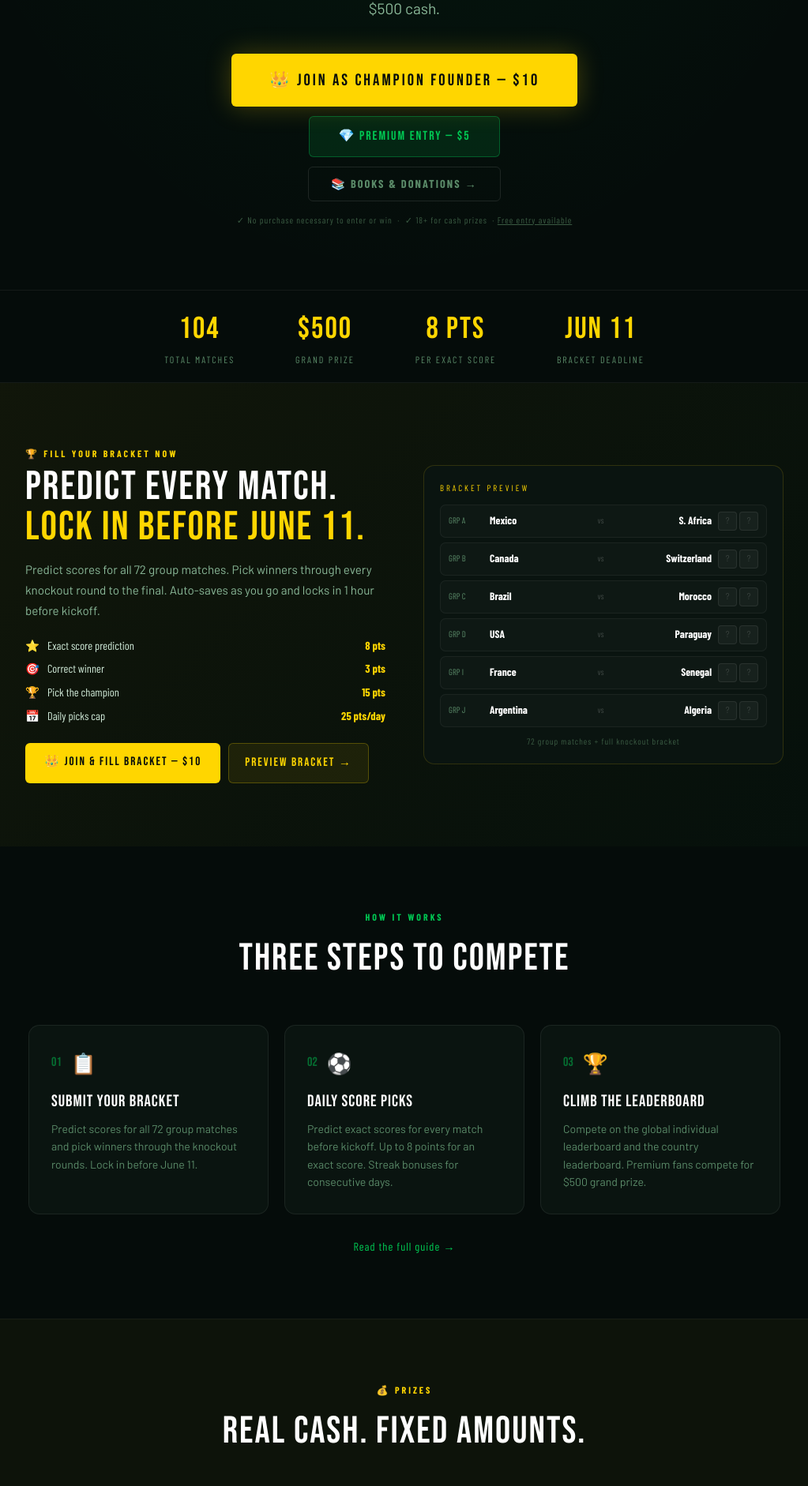
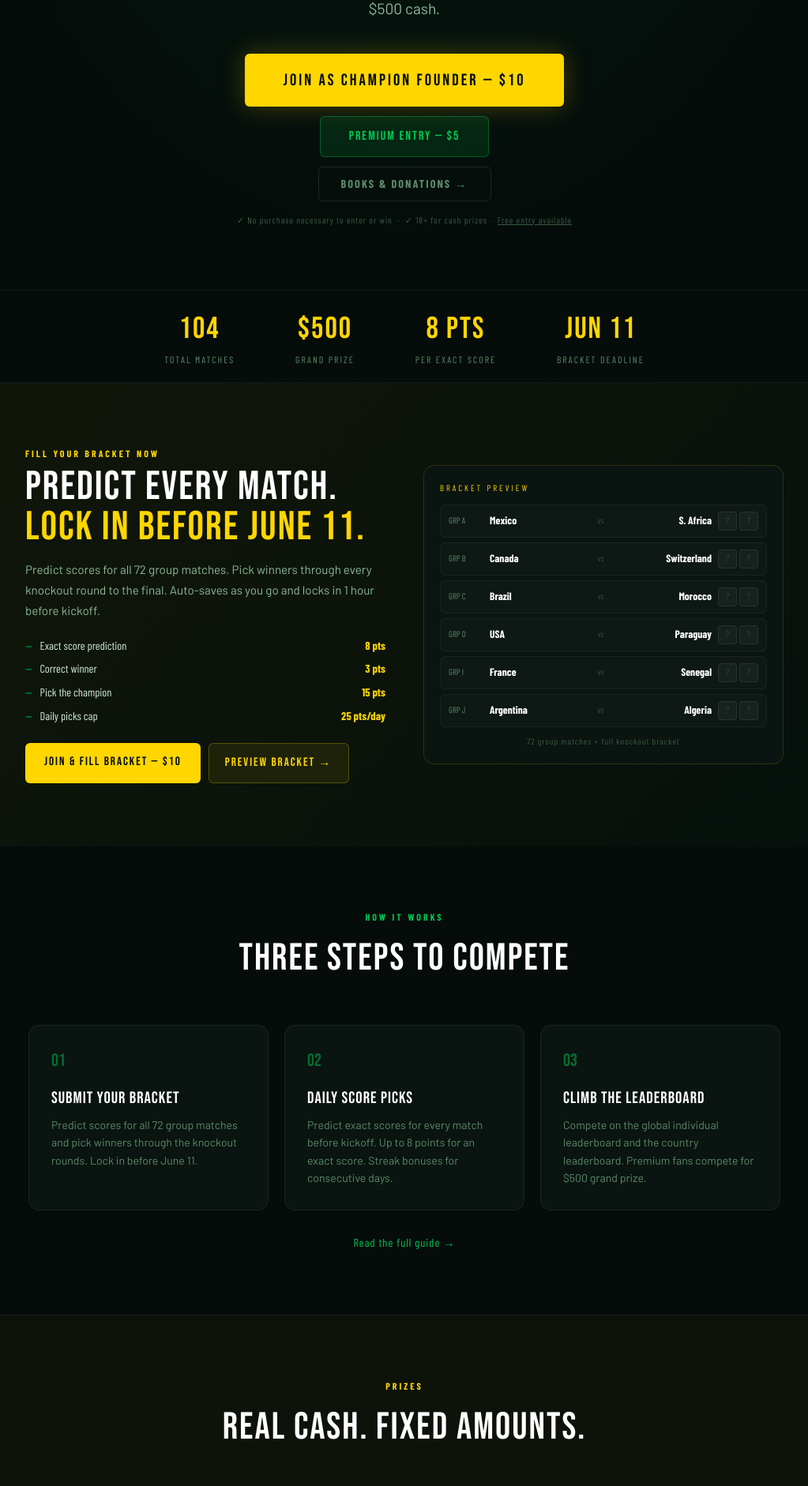
Before and after one commit to thomasjbartley-creator/wcfc-platform, a Next.js app: page / in a window 1280 px wide. Shown: the part 572-2454 px from the top of the page at 79% size, without its empty margins (128-1151 px from the left). Built offline with nearby package versions, Linux system fonts and the light colour scheme.

Commit message:
Strip all emojis from landing page, replace with clean typography

```diff
--- a/app/page.tsx
+++ b/app/page.tsx
@@ -33,7 +33,7 @@ export default function Home() {
           <GoogleTranslate />
           <Link href="/auth/login" style={{ fontFamily: "'Barlow Condensed'", fontSize: '0.82rem', fontWeight: 700, color: '#8ab898', letterSpacing: '1px', textDecoration: 'none', padding: '7px 12px' }}>SIGN IN</Link>
           <Link href="/auth/signup?plan=champion" style={{ fontFamily: "'Bebas Neue'", fontSize: '0.9rem', color: '#050C0A', background: '#FFD600', letterSpacing: '2px', textDecoration: 'none', padding: '9px 20px', borderRadius: '5px' }}>
-            👑 JOIN — $10
+            JOIN — $10
           </Link>
         </div>
       </nav>
@@ -41,7 +41,7 @@ export default function Home() {
       {/* HERO */}
       <section style={{ textAlign: 'center', padding: 'clamp(60px,10vw,120px) 24px 60px', background: 'radial-gradient(ellipse at top, rgba(0,200,83,0.08) 0%, transparent 70%)' }}>
         <div style={{ display: 'inline-block', background: 'rgba(0,200,83,0.1)', border: '1px solid rgba(0,200,83,0.25)', borderRadius: '20px', padding: '6px 16px', fontFamily: "'Barlow Condensed'", fontSize: '0.8rem', fontWeight: 700, color: '#00C853', letterSpacing: '2px', marginBottom: '24px' }}>
-          ⚽ 2026 FIFA WORLD CUP — JUNE 11 KICKOFF
+          2026 FIFA WORLD CUP — JUNE 11 KICKOFF
         </div>
         <h1 style={{ fontFamily: "'Bebas Neue'", fontSize: 'clamp(3rem,10vw,7rem)', color: 'white', letterSpacing: '3px', lineHeight: 1, marginBottom: '8px' }}>
           PICK EVERY MATCH.
@@ -56,13 +56,13 @@ export default function Home() {
         {/* CTAs */}
         <div style={{ display: 'flex', flexDirection: 'column', alignItems: 'center', gap: '12px', marginBottom: '20px' }}>
           <Link href="/auth/signup?plan=champion" style={{ display: 'inline-block', padding: '18px 48px', background: '#FFD600', color: '#050C0A', fontFamily: "'Bebas Neue'", fontSize: '1.3rem', letterSpacing: '3px', borderRadius: '6px', textDecoration: 'none', boxShadow: '0 0 32px rgba(255,214,0,0.25)' }}>
-            👑 JOIN AS CHAMPION FOUNDER — $10
+            JOIN AS CHAMPION FOUNDER — $10
           </Link>
           <Link href="/auth/signup?plan=premium" style={{ display: 'inline-block', padding: '13px 36px', background: 'rgba(0,200,83,0.12)', color: '#00C853', border: '1.5px solid rgba(0,200,83,0.35)', fontFamily: "'Bebas Neue'", fontSize: '1rem', letterSpacing: '2px', borderRadius: '6px', textDecoration: 'none' }}>
-            💎 PREMIUM ENTRY — $5
+            PREMIUM ENTRY — $5
           </Link>
           <Link href="/shop" style={{ display: 'inline-block', padding: '10px 28px', background: 'transparent', color: '#5a8a68', border: '1px solid rgba(255,255,255,0.1)', fontFamily: "'Barlow Condensed'", fontSize: '0.9rem', fontWeight: 700, letterSpacing: '2px', borderRadius: '6px', textDecoration: 'none', textTransform: 'uppercase' }}>
-            📚 Books &amp; Donations →
+            Books &amp; Donations →
           </Link>
           <div style={{ fontFamily: "'Barlow Condensed'", fontSize: '0.7rem', color: '#3a5a42', letterSpacing: '1px', marginTop: '4px' }}>
             ✓ No purchase necessary to enter or win &nbsp;·&nbsp; ✓ 18+ for cash prizes &nbsp;·&nbsp;
@@ -85,7 +85,7 @@ export default function Home() {
       <section style={{ padding: '80px 24px', background: 'linear-gradient(135deg,rgba(255,214,0,0.05),rgba(0,200,83,0.02))' }}>
         <div style={{ maxWidth: '960px', margin: '0 auto', display: 'grid', gridTemplateColumns: 'repeat(auto-fit, minmax(300px, 1fr))', gap: '48px', alignItems: 'center' }}>
           <div>
-            <div style={{ fontFamily: "'Barlow Condensed'", fontSize: '0.75rem', fontWeight: 700, color: '#FFD600', letterSpacing: '3px', marginBottom: '8px' }}>🏆 FILL YOUR BRACKET NOW</div>
+            <div style={{ fontFamily: "'Barlow Condensed'", fontSize: '0.75rem', fontWeight: 700, color: '#FFD600', letterSpacing: '3px', marginBottom: '8px' }}>FILL YOUR BRACKET NOW</div>
             <div style={{ fontFamily: "'Bebas Neue'", fontSize: 'clamp(2rem,5vw,3.2rem)', color: 'white', letterSpacing: '2px', lineHeight: 1, marginBottom: '16px' }}>
               Predict Every Match.<br /><span style={{ color: '#FFD600' }}>Lock In Before June 11.</span>
             </div>
@@ -93,15 +93,15 @@ export default function Home() {
               Predict scores for all 72 group matches. Pick winners through every knockout round to the final. Auto-saves as you go and locks in 1 hour before kickoff.
             </p>
             <div style={{ display: 'flex', flexDirection: 'column', gap: '8px', marginBottom: '24px' }}>
-              {[['⭐', 'Exact score prediction', '8 pts'], ['🎯', 'Correct winner', '3 pts'], ['🏆', 'Pick the champion', '15 pts'], ['📅', 'Daily picks cap', '25 pts/day']].map(([icon, label, pts]) => (
+              {[['Exact score prediction', '8 pts'], ['Correct winner', '3 pts'], ['Pick the champion', '15 pts'], ['Daily picks cap', '25 pts/day']].map(([label, pts]) => (
                 <div key={label} style={{ display: 'flex', alignItems: 'center', gap: '10px', fontFamily: "'Barlow Condensed'", fontSize: '0.9rem', color: '#d0ead8' }}>
-                  <span>{icon}</span><span style={{ flex: 1 }}>{label}</span><span style={{ color: '#FFD600', fontWeight: 700 }}>{pts}</span>
+                  <span style={{ color: '#00C853' }}>—</span><span style={{ flex: 1 }}>{label}</span><span style={{ color: '#FFD600', fontWeight: 700 }}>{pts}</span>
                 </div>
               ))}
             </div>
             <div style={{ display: 'flex', gap: '10px', flexWrap: 'wrap' }}>
               <Link href="/auth/signup?plan=champion" style={{ padding: '13px 24px', background: '#FFD600', color: '#050C0A', fontFamily: "'Bebas Neue'", fontSize: '0.95rem', letterSpacing: '2px', borderRadius: '6px', textDecoration: 'none' }}>
-                👑 Join &amp; Fill Bracket — $10
+                Join &amp; Fill Bracket — $10
               </Link>
               <Link href="/picks/bracket" style={{ padding: '13px 20px', background: 'rgba(255,214,0,0.08)', border: '1px solid rgba(255,214,0,0.25)', color: '#FFD600', fontFamily: "'Bebas Neue'", fontSize: '0.95rem', letterSpacing: '2px', borderRadius: '6px', textDecoration: 'none' }}>
                 Preview Bracket →
@@ -136,14 +136,13 @@ export default function Home() {
         </div>
         <div style={{ display: 'grid', gridTemplateColumns: 'repeat(auto-fit, minmax(260px, 1fr))', gap: '20px' }}>
           {[
-            { n: '01', icon: '📋', title: 'Submit Your Bracket', desc: 'Predict scores for all 72 group matches and pick winners through the knockout rounds. Lock in before June 11.' },
-            { n: '02', icon: '⚽', title: 'Daily Score Picks', desc: 'Predict exact scores for every match before kickoff. Up to 8 points for an exact score. Streak bonuses for consecutive days.' },
-            { n: '03', icon: '🏆', title: 'Climb the Leaderboard', desc: 'Compete on the global individual leaderboard and the country leaderboard. Premium fans compete for $500 grand prize.' },
+            { n: '01', title: 'Submit Your Bracket', desc: 'Predict scores for all 72 group matches and pick winners through the knockout rounds. Lock in before June 11.' },
+            { n: '02', title: 'Daily Score Picks', desc: 'Predict exact scores for every match before kickoff. Up to 8 points for an exact score. Streak bonuses for consecutive days.' },
+            { n: '03', title: 'Climb the Leaderboard', desc: 'Compete on the global individual leaderboard and the country leaderboard. Premium fans compete for $500 grand prize.' },
           ].map(s => (
             <div key={s.n} style={{ background: '#0a1410', border: '1px solid rgba(255,255,255,0.07)', borderRadius: '14px', padding: '28px' }}>
               <div style={{ display: 'flex', alignItems: 'center', gap: '12px', marginBottom: '14px' }}>
-                <span style={{ fontFamily: "'Bebas Neue'", fontSize: '1rem', color: '#00C853', opacity: 0.5 }}>{s.n}</span>
-                <span style={{ fontSize: '1.6rem' }}>{s.icon}</span>
+                <span style={{ fontFamily: "'Bebas Neue'", fontSize: '1.4rem', color: '#00C853', opacity: 0.5 }}>{s.n}</span>
               </div>
               <div style={{ fontFamily: "'Bebas Neue'", fontSize: '1.3rem', color: 'white', letterSpacing: '1px', marginBottom: '8px' }}>{s.title}</div>
               <p style={{ fontFamily: "'Barlow'", fontSize: '0.88rem', color: '#5a8a68', lineHeight: 1.6 }}>{s.desc}</p>
@@ -158,14 +157,14 @@ export default function Home() {
       {/* PRIZES */}
       <section style={{ padding: '80px 24px', background: 'rgba(255,214,0,0.03)', borderTop: '1px solid rgba(255,255,255,0.05)' }}>
         <div style={{ maxWidth: '900px', margin: '0 auto', textAlign: 'center' }}>
-          <div style={{ fontFamily: "'Barlow Condensed'", fontSize: '0.75rem', fontWeight: 700, color: '#FFD600', letterSpacing: '3px', marginBottom: '8px' }}>💰 PRIZES</div>
+          <div style={{ fontFamily: "'Barlow Condensed'", fontSize: '0.75rem', fontWeight: 700, color: '#FFD600', letterSpacing: '3px', marginBottom: '8px' }}>PRIZES</div>
           <div style={{ fontFamily: "'Bebas Neue'", fontSize: 'clamp(2rem,5vw,3rem)', color: 'white', letterSpacing: '2px', marginBottom: '40px' }}>Real Cash. Fixed Amounts.</div>
           <div style={{ display: 'grid', gridTemplateColumns: 'repeat(auto-fit, minmax(200px, 1fr))', gap: '16px', marginBottom: '40px' }}>
             {[
-              { label: '👑 Grand Prize', amt: '$500', tier: 'Premium', color: '#FFD600' },
-              { label: '💎 Weekly Prize', amt: '$100', tier: 'Premium', color: '#00C853' },
-              { label: '⚡ Weekly Prize', amt: '$50', tier: 'Plus', color: '#4FC3F7' },
-              { label: '🌍 Country Prize', amt: 'Trophy', tier: 'All tiers', color: '#FF9800' },
+              { label: 'Grand Prize', amt: '$500', tier: 'Premium', color: '#FFD600' },
+              { label: 'Weekly Prize', amt: '$100', tier: 'Premium', color: '#00C853' },
+              { label: 'Weekly Prize', amt: '$50', tier: 'Plus', color: '#4FC3F7' },
+              { label: 'Country Prize', amt: 'Trophy', tier: 'All tiers', color: '#FF9800' },
             ].map(p => (
               <div key={p.label} style={{ background: '#0a1410', border: `1px solid ${p.color}30`, borderRadius: '12px', padding: '24px' }}>
                 <div style={{ fontFamily: "'Barlow Condensed'", fontSize: '0.8rem', color: p.color, letterSpacing: '1px', marginBottom: '8px' }}>{p.label}</div>
@@ -175,7 +174,7 @@ export default function Home() {
             ))}
           </div>
           <div style={{ background: 'rgba(255,214,0,0.06)', border: '1px solid rgba(255,214,0,0.2)', borderRadius: '12px', padding: '28px 32px', marginBottom: '32px' }}>
-            <div style={{ fontFamily: "'Bebas Neue'", fontSize: '1.6rem', color: 'white', letterSpacing: '2px', marginBottom: '8px' }}>👑 Champion Founder — $10</div>
+            <div style={{ fontFamily: "'Bebas Neue'", fontSize: '1.6rem', color: 'white', letterSpacing: '2px', marginBottom: '8px' }}>Champion Founder — $10</div>
             <div style={{ fontFamily: "'Barlow Condensed'", fontSize: '0.88rem', color: '#8ab898', lineHeight: 1.6, marginBottom: '16px' }}>
               One-time founding membership. Locks in $3/entry forever. +25 bonus points. Both activity books free (digital). Name on the Founding Wall. Includes $2 donation to youth fútbol. Price increases at June 11 kickoff.
             </div>
@@ -191,7 +190,7 @@ export default function Home() {
 
       {/* MISSION */}
       <section style={{ padding: '80px 24px', maxWidth: '800px', margin: '0 auto', textAlign: 'center' }}>
-        <div style={{ fontFamily: "'Barlow Condensed'", fontSize: '0.75rem', fontWeight: 700, color: '#00C853', letterSpacing: '3px', marginBottom: '8px' }}>🌱 THE MISSION</div>
+        <div style={{ fontFamily: "'Barlow Condensed'", fontSize: '0.75rem', fontWeight: 700, color: '#00C853', letterSpacing: '3px', marginBottom: '8px' }}>THE MISSION</div>
         <div style={{ fontFamily: "'Bebas Neue'", fontSize: 'clamp(2rem,5vw,3rem)', color: 'white', letterSpacing: '2px', marginBottom: '16px' }}>Built by a Coach. Powered by Fans.</div>
         <p style={{ fontFamily: "'Barlow'", fontSize: '1rem', color: '#8ab898', lineHeight: 1.8, marginBottom: '28px' }}>
           Founded by a Houston Navy veteran and youth soccer coach who spent 20+ years coaching YMCA kids for free. The Grassroots Fútbol Fund channels fan donations directly to youth soccer programs worldwide. This is the Thunder FC mission going global.
@@ -201,7 +200,7 @@ export default function Home() {
             OUR STORY →
           </Link>
           <Link href="/shop" style={{ padding: '12px 24px', background: 'transparent', border: '1px solid rgba(255,255,255,0.1)', color: '#5a8a68', fontFamily: "'Bebas Neue'", fontSize: '0.9rem', letterSpacing: '2px', borderRadius: '6px', textDecoration: 'none' }}>
-            🌱 DONATE TO YOUTH FÚTBOL
+            DONATE TO YOUTH FÚTBOL
           </Link>
         </div>
       </section>
```
